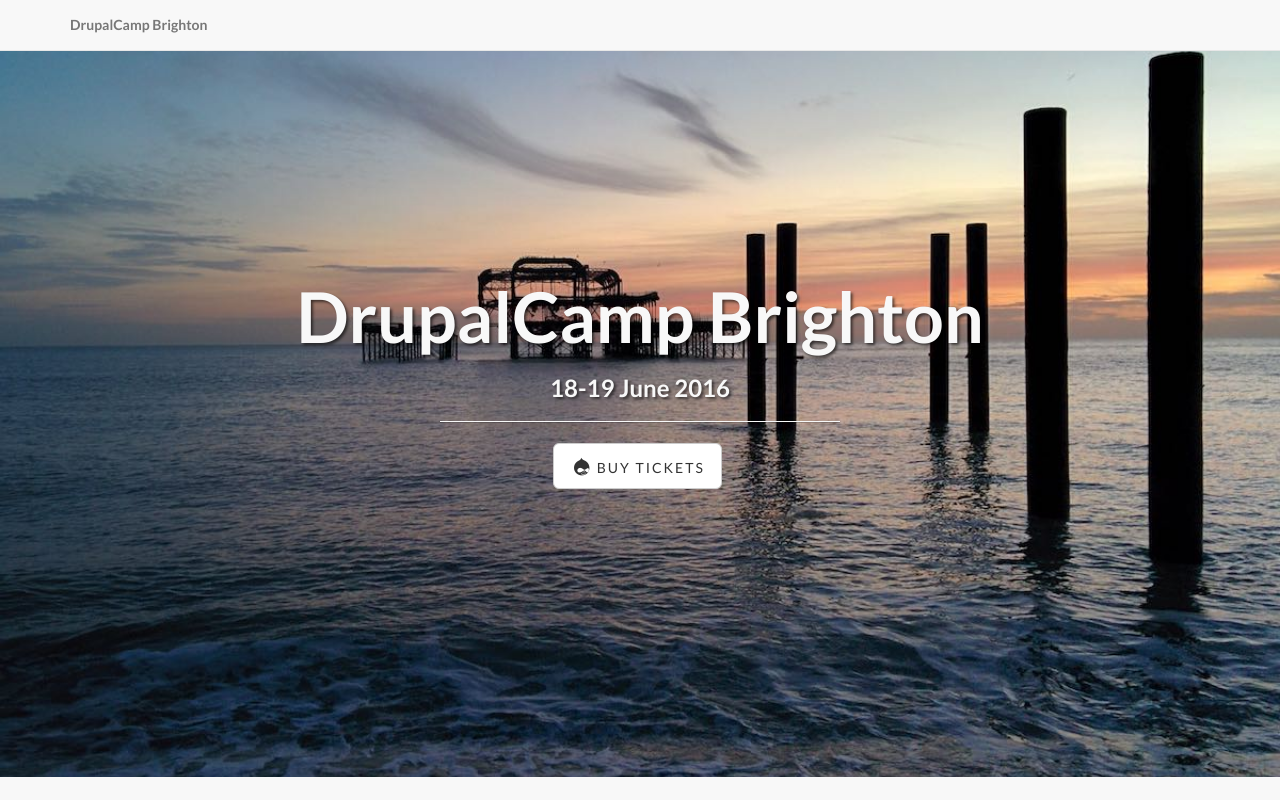
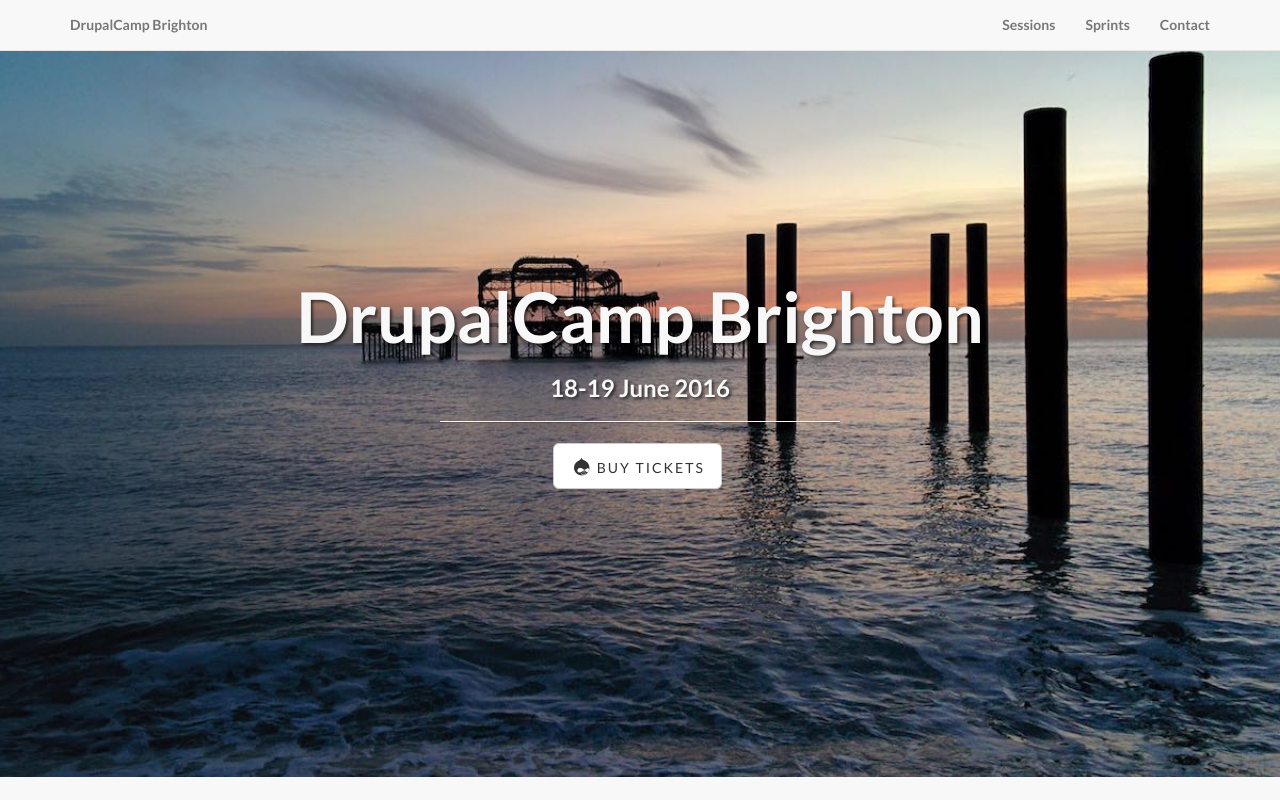
Before and after one commit to jenitehan/DrupalCampBrightonStatic, a plain HTML site: page index.html in a window 1280 px wide. Shown: the top 800 px of the page. Drawn offline with Linux system fonts and the light colour scheme.

Commit message:
Enabled navigation.

```diff
--- a/index.html
+++ b/index.html
@@ -47,17 +47,17 @@
             </div>
             <!-- Collect the nav links, forms, and other content for toggling -->
             <div class="collapse navbar-collapse" id="bs-example-navbar-collapse-1">
-                <!--<ul class="nav navbar-nav navbar-right">
+                <ul class="nav navbar-nav navbar-right">
                     <li>
-                        <a href="#about">About</a>
+                        <a href="#sessions">Sessions</a>
                     </li>
                     <li>
-                        <a href="#services">Services</a>
+                        <a href="#sprints">Sprints</a>
                     </li>
                     <li>
                         <a href="#contact">Contact</a>
                     </li>
-                </ul>-->
+                </ul>
             </div>
             <!-- /.navbar-collapse -->
         </div>
@@ -93,7 +93,7 @@
 
     <!-- Page Content -->
 
-	<a  name="services"></a>
+	<a name="sessions"></a>
     <div class="content-section-a">
 
         <div class="container">
@@ -115,6 +115,7 @@
     </div>
     <!-- /.content-section-a -->
 
+    <a name="sprints"></a>
     <div class="content-section-b">
 
         <div class="container">
@@ -159,7 +160,7 @@
     <!--</div>-->
     <!-- /.content-section-a -->
 
-	<a  name="contact"></a>
+	<a name="contact"></a>
     <div class="banner">
 
         <div class="container">
```
